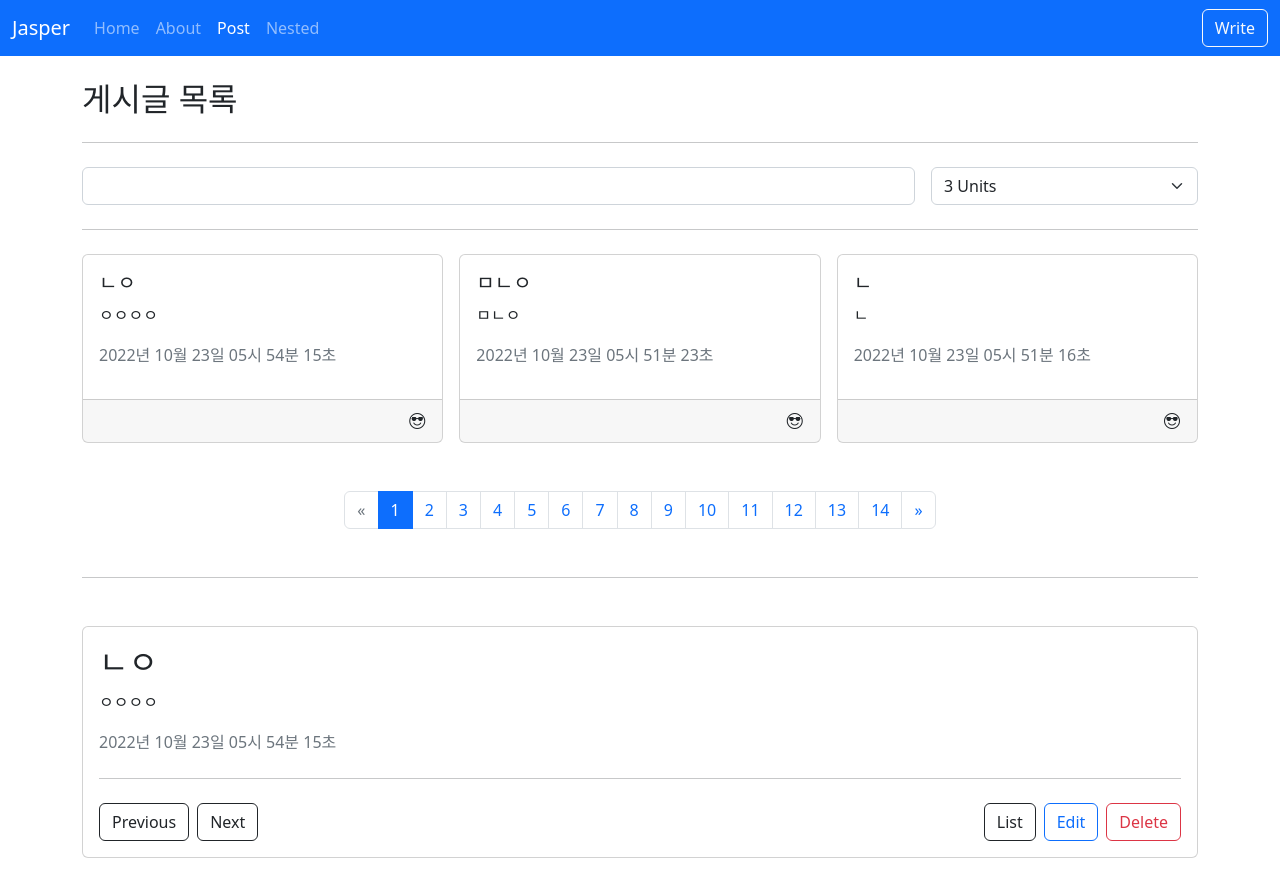
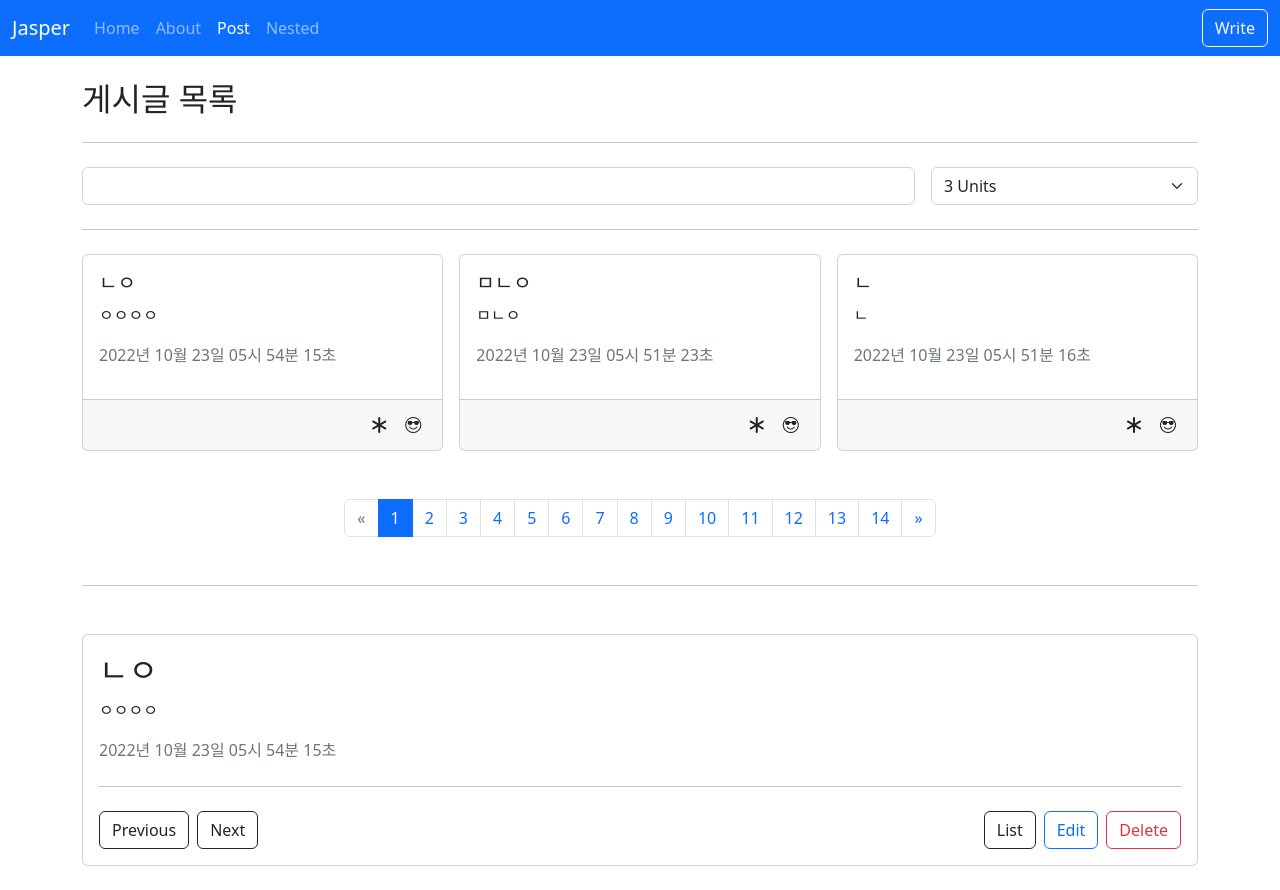
Before and after one commit to yeonghoonPark/vue-g_two, a Vue app: page /posts in a window 1280 px wide. Built offline with nearby package versions, Linux system fonts and the light colour scheme; data requests are answered from the project's data file.

Commit message:
Add files via upload

```diff
--- a/src/components/posts/PostItem.vue
+++ b/src/components/posts/PostItem.vue
@@ -5,8 +5,11 @@
     <p class="text-muted">{{ createdDate }}</p>
     <template #footer>
       <div class="d-flex flex-row-reverse">
-        <button class="btn p-0" @click.stop="$emit('modal')">
+        <button class="btn p-1" @click.stop="$emit('modal')">
           <i class="bi bi-emoji-sunglasses" />
+        </button>
+        <button class="btn p-1 me-2" @click.stop="$emit('preview')">
+          <i class="bi bi-asterisk" />
         </button>
       </div>
     </template>
@@ -32,7 +35,7 @@ const props = defineProps({
   },
 });
 
-const emits = defineEmits(["modal"]);
+const emits = defineEmits(["modal", "preview"]);
 const dayjs = inject("dayjs");
 const createdDate = computed(() =>
   dayjs(props.createdAt).format("YYYY년 MM월 DD일 HH시 mm분 ss초"),
```
